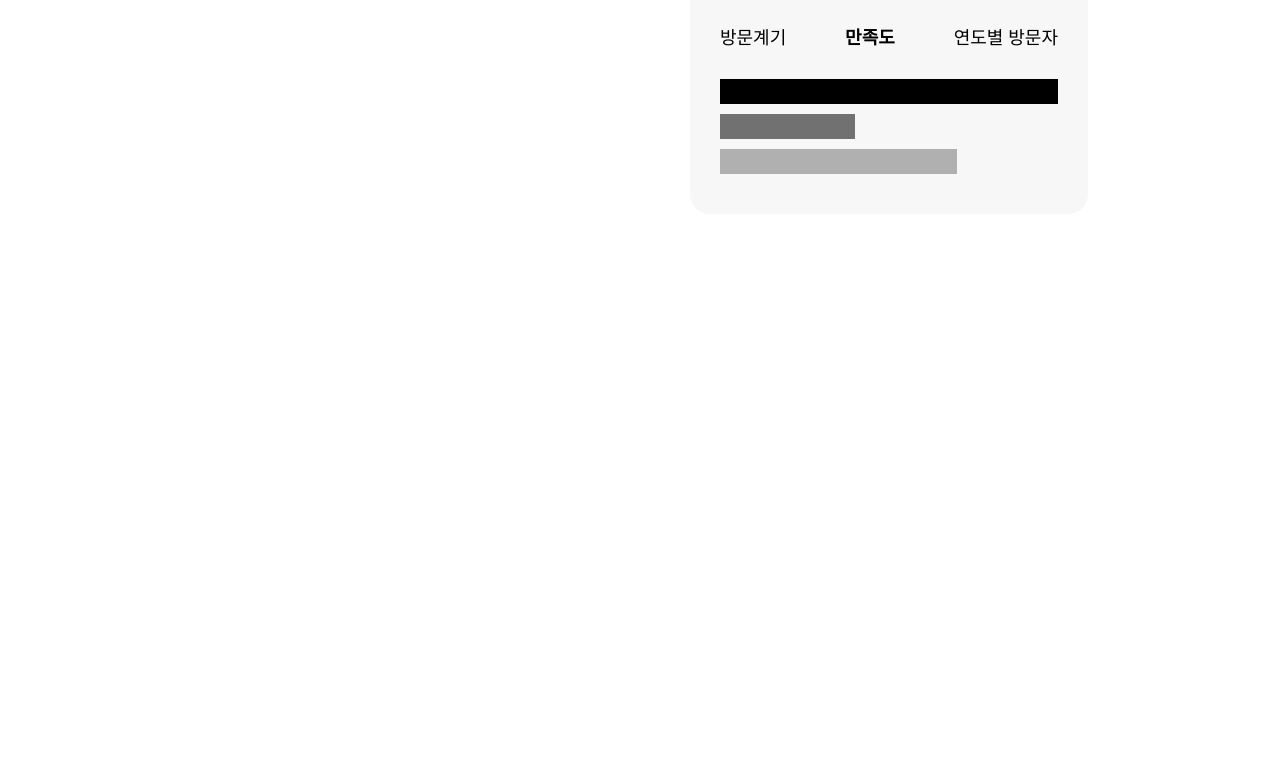
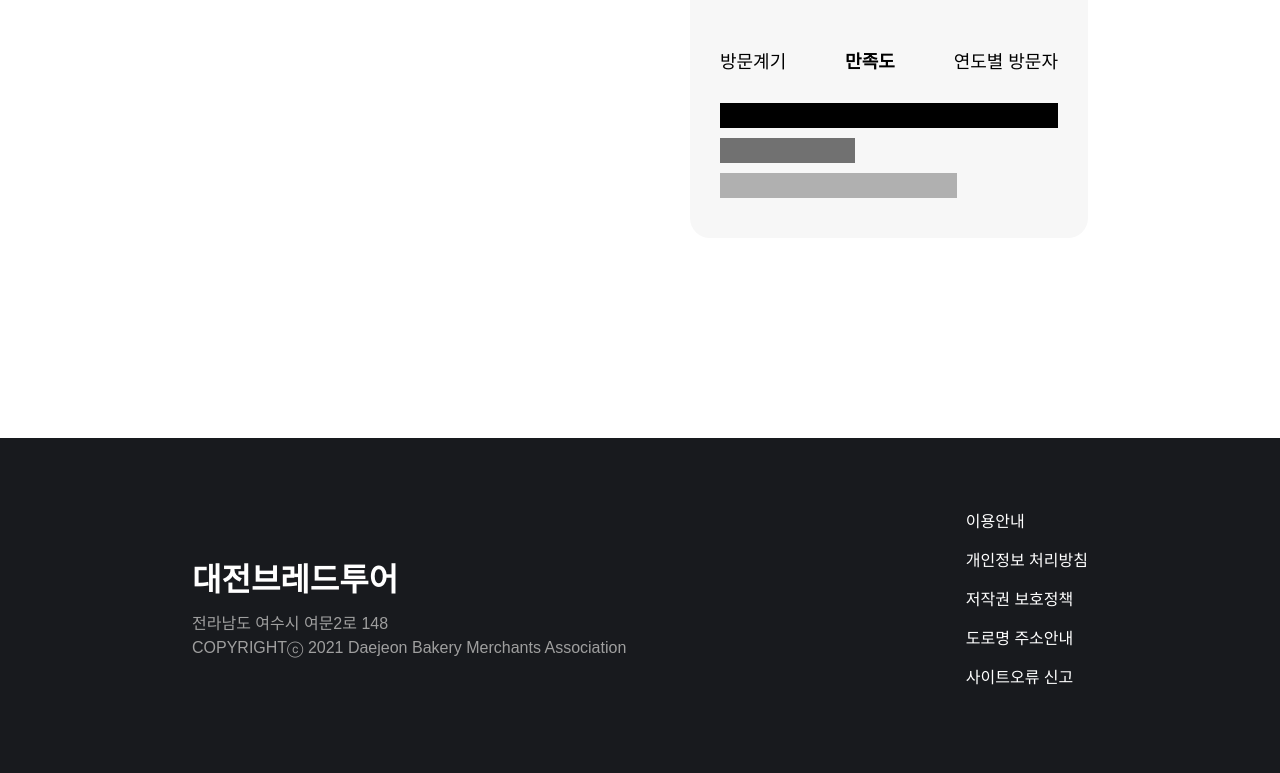
Before and after one commit to dev-yuka05/national-competition-21, a plain HTML site: page A-module/index.html in a window 1280 px wide. Shown: the part 643-1416 px from the top of the page. Before the commit the page ends 957 px from the top, so only its background shows below. Drawn offline with Linux system fonts and the light colour scheme.

Commit message:
Add files via upload

```diff
--- a/A-module/css/style.css
+++ b/A-module/css/style.css
@@ -13,6 +13,7 @@ body{
 
 section{
     padding: 100px 15%;
+    margin-bottom: 100px;
 }
 
 hr{
@@ -206,3 +207,36 @@ div.axis .item:nth-of-type(3){
 input#data1:checked ~ div.conts div.info div.pie-chart{
     display: inline-block;
 }
+
+/* 푸터 */
+
+footer{
+    background-color: #181a1e;
+    padding: 70px 15%;
+    display: flex;
+    justify-content: space-between;
+    color: #fff;
+    align-items: center;
+}
+
+footer h1{
+    margin-top: 0;
+    margin-bottom: 10px;
+}
+
+footer p{
+    margin-top: 5px;
+    margin-bottom: 0;
+    color: #9f9f9f;
+}
+
+footer a{
+    display: block;
+    text-decoration: none;
+    color: #fff;
+    margin-bottom: 15px;
+}
+
+footer a:hover{
+    text-decoration: underline;
+}
--- a/A-module/index.html
+++ b/A-module/index.html
@@ -10,6 +10,17 @@
 <body>
     <!-- 메인페이지는 비주얼, 대전 브레이드 투어 소개, 코스 추천 ., 이벤트 소개, 새 소식, 후원사 -->
     <!-- 데스트톱 : 1440 모바일 : 768 -->
+
+    <!-- header -->
+    <header>
+        <a href="#" class="logo">대전브레드투어</a>
+
+        <div>
+
+        </div>
+    </header>
+
+    <!-- Map section -->
     <section class="map">
         <h1 class="title">대전광역시 지도</h1>
         <hr>
@@ -140,5 +151,21 @@
             </div>
         </div>
     </section>
+
+    <!-- footer -->
+    <footer>
+        <div class="copy">
+            <h1>대전브레드투어</h1>
+            <p>전라남도 여수시 여문2로 148</p>
+            <p>COPYRIGHTⓒ 2021 Daejeon Bakery Merchants Association</p>
+        </div>
+        <div class="menu">
+            <a href="#">이용안내</a>
+            <a href="#">개인정보 처리방침</a>
+            <a href="#">저작권 보호정책</a>
+            <a href="#">도로명 주소안내</a>
+            <a href="#">사이트오류 신고</a>
+        </div>
+    </footer>
 </body>
 </html>
```
